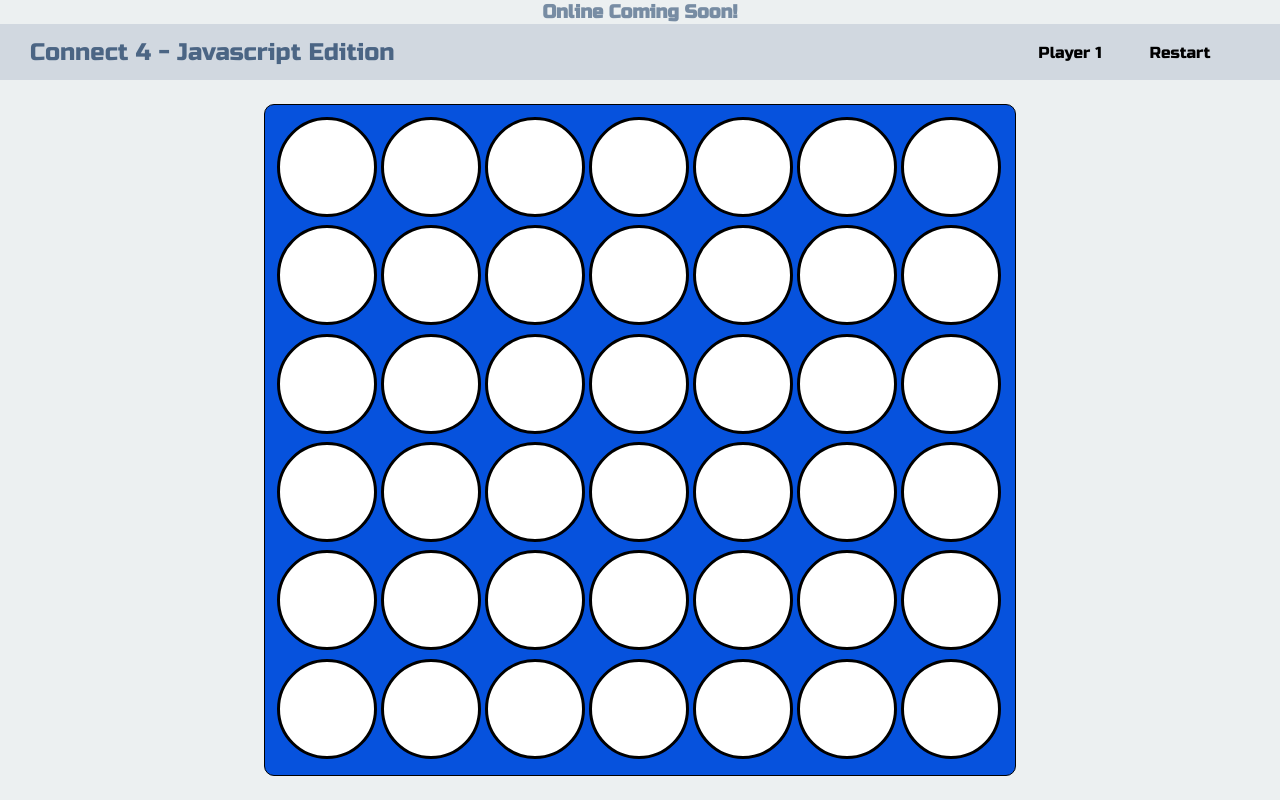
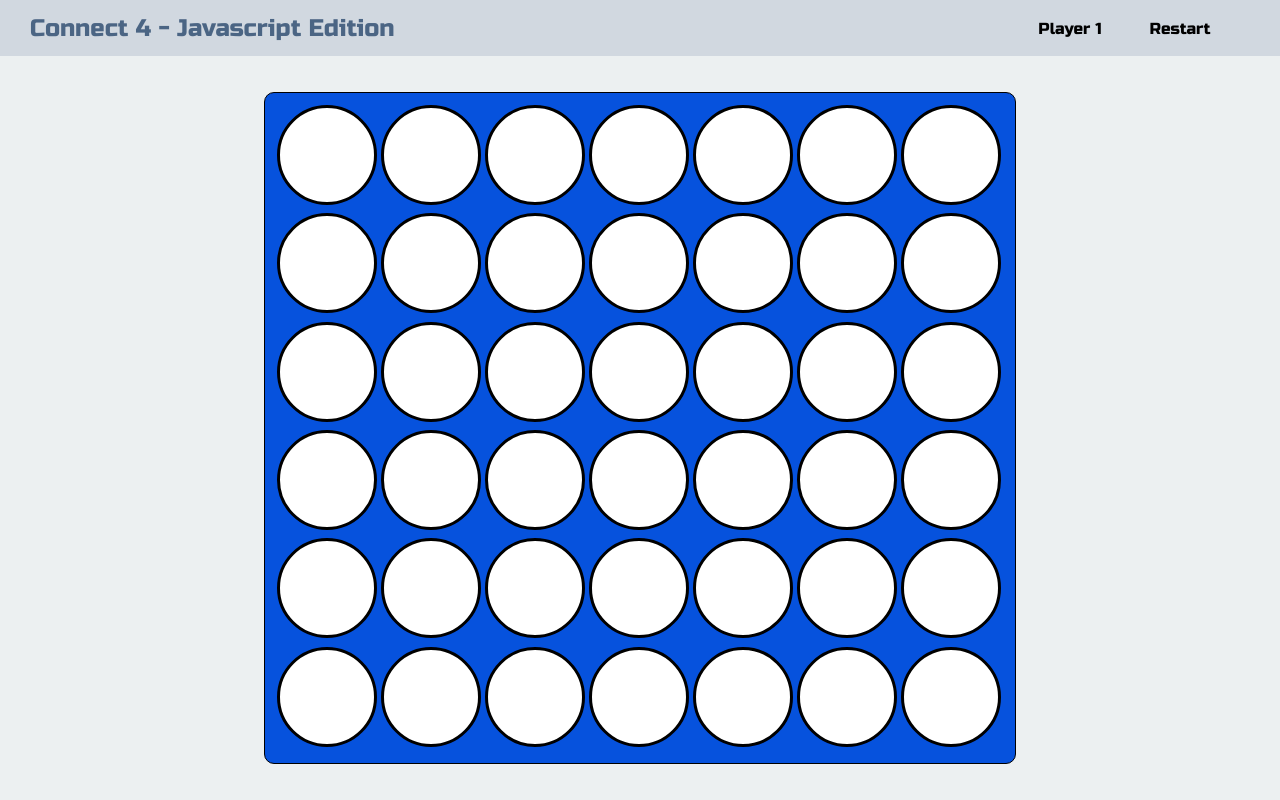
Before and after one commit to JesseDavda/Connect-JS, a website: page public/index.html in a window 1280 px wide. Drawn offline with Linux system fonts and the light colour scheme.

Commit message:
Removes the notification bar

```diff
--- a/public/index.html
+++ b/public/index.html
@@ -7,9 +7,6 @@
     <link href="https://fonts.googleapis.com/css?family=Russo+One" rel="stylesheet">
   </head>
   <body>
-    <div class="notification-bar">
-      <h3>Online Coming Soon!</h3>
-    </div>
     <nav>
       <div class="nav-bar-logo">
         <h1>Connect 4 - Javascript Edition</h1>
--- a/public/styles/style.css
+++ b/public/styles/style.css
@@ -4,23 +4,9 @@
   padding: 0;
 }
 
-.notification-bar {
-  width: 100%;
-  height: 3vh;
-  background-color: #ecf0f1;
-  display: flex;
-  align-items: center;
-  justify-content: center;
-}
-
-.notification-bar h3 {
-  font-family: "Russo One", sans-serif;
-  color:#778ca3;
-}
-
 .connect-container {
   width: 100%;
-  height: 90vh;
+  height: 93vh;
   display: flex;
   justify-content: center;
   align-items: center;
```
